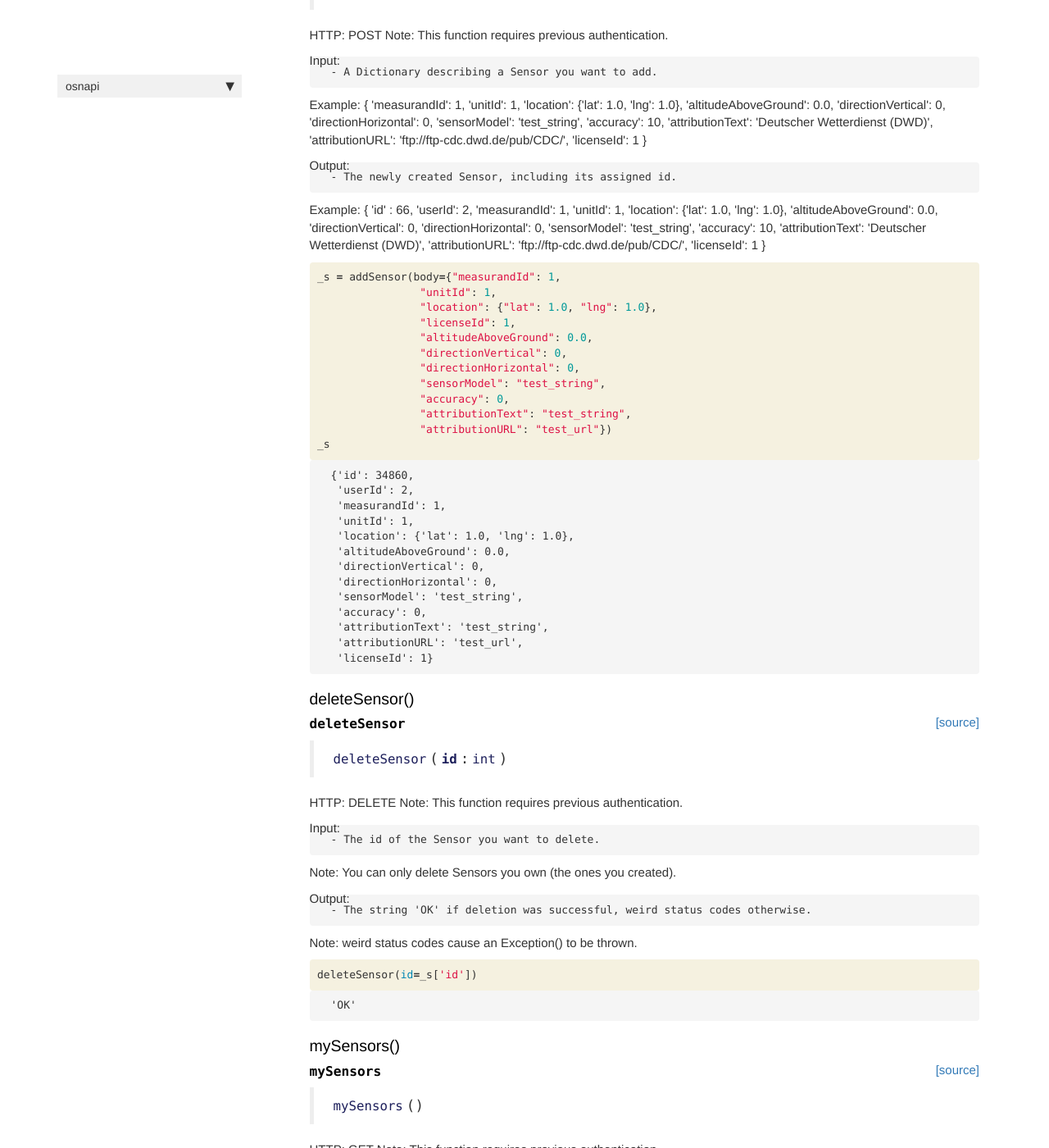
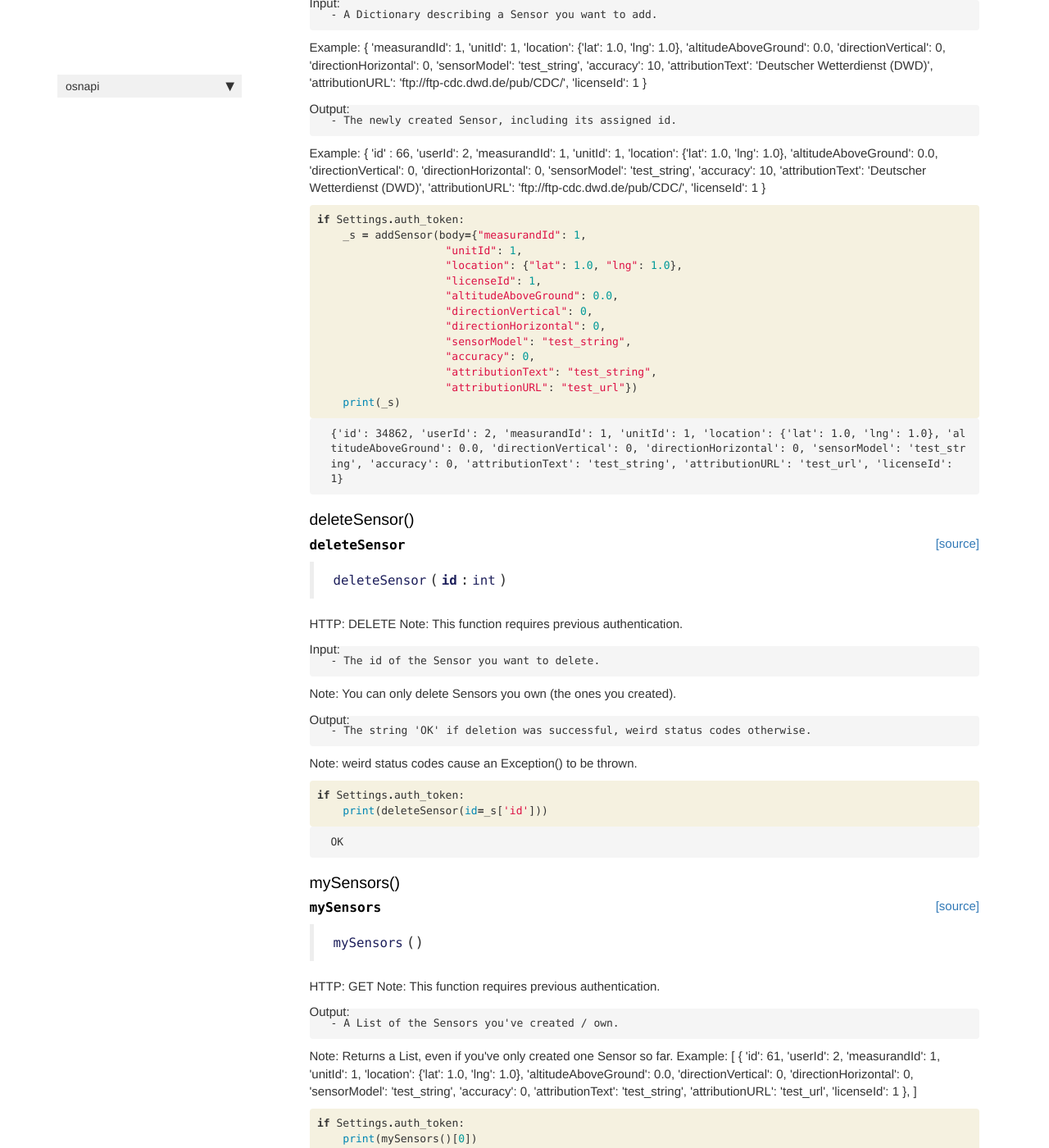
Before and after one commit to flpeters/osnapi, a Jekyll site: the page built from docs/core.html, in a window 1280 px wide and 1400 px high, scrolled down 4329 px. Shown: the whole window at 82% size. Built offline with Jekyll 4.4.1, drawn with Linux system fonts in a browser that asks for light colours; nearby versions of some CDN libraries; comment, search, counter and statistics services are not loaded; some of the changed text lies outside the part shown.

Commit message:
fix tests

```diff
--- a/docs/core.html
+++ b/docs/core.html
@@ -133,28 +133,11 @@ Example:
 
 <div class="inner_cell">
     <div class="input_area">
-<div class=" highlight hl-ipython3"><pre><span></span><span class="n">_username</span>     <span class="o">=</span> <span class="s2">&quot;&quot;</span>
-<span class="n">_password</span>     <span class="o">=</span> <span class="s2">&quot;&quot;</span>
+<div class=" highlight hl-ipython3"><pre><span></span><span class="k">if</span> <span class="n">_username</span> <span class="ow">and</span> <span class="n">_password</span><span class="p">:</span>
     <span class="n">login</span><span class="p">(</span><span class="n">_username</span><span class="p">,</span> <span class="n">_password</span><span class="p">)</span>
 </pre></div>
 
     </div>
-</div>
-</div>
-
-<div class="output_wrapper">
-<div class="output">
-
-<div class="output_area">
-
-
-
-<div class="output_text output_subarea output_execute_result">
-<pre>&#39;eyJhbGciOiJIUzUxMiIsImlhdCI6MTU4Mjg3Njk3NSwiZXhwIjoxNTgyODg3Nzc1fQ.eyJpZCI6Mn0.r3V2buNTrPpQqXT7P_HEUebu_DBEl1UuQY3ylFGT_BJpUCWbdaYcWED0-CrY_RLj9uecXMH0ToGZEVG6f7g5ZQ&#39;</pre>
-</div>
-
-</div>
-
 </div>
 </div>
 
@@ -467,7 +450,8 @@ Note: This function requires previous authentication.</p>
 
 <div class="inner_cell">
     <div class="input_area">
-<div class=" highlight hl-ipython3"><pre><span></span><span class="n">_s</span> <span class="o">=</span> <span class="n">addSensor</span><span class="p">(</span><span class="n">body</span><span class="o">=</span><span class="p">{</span><span class="s2">&quot;measurandId&quot;</span><span class="p">:</span> <span class="mi">1</span><span class="p">,</span>
+<div class=" highlight hl-ipython3"><pre><span></span><span class="k">if</span> <span class="n">Settings</span><span class="o">.</span><span class="n">auth_token</span><span class="p">:</span>
+    <span class="n">_s</span> <span class="o">=</span> <span class="n">addSensor</span><span class="p">(</span><span class="n">body</span><span class="o">=</span><span class="p">{</span><span class="s2">&quot;measurandId&quot;</span><span class="p">:</span> <span class="mi">1</span><span class="p">,</span>
                     <span class="s2">&quot;unitId&quot;</span><span class="p">:</span> <span class="mi">1</span><span class="p">,</span>
                     <span class="s2">&quot;location&quot;</span><span class="p">:</span> <span class="p">{</span><span class="s2">&quot;lat&quot;</span><span class="p">:</span> <span class="mf">1.0</span><span class="p">,</span> <span class="s2">&quot;lng&quot;</span><span class="p">:</span> <span class="mf">1.0</span><span class="p">},</span>
                     <span class="s2">&quot;licenseId&quot;</span><span class="p">:</span> <span class="mi">1</span><span class="p">,</span>
@@ -478,7 +462,7 @@ Note: This function requires previous authentication.</p>
                     <span class="s2">&quot;accuracy&quot;</span><span class="p">:</span> <span class="mi">0</span><span class="p">,</span>
                     <span class="s2">&quot;attributionText&quot;</span><span class="p">:</span> <span class="s2">&quot;test_string&quot;</span><span class="p">,</span>
                     <span class="s2">&quot;attributionURL&quot;</span><span class="p">:</span> <span class="s2">&quot;test_url&quot;</span><span class="p">})</span>
-<span class="n">_s</span>
+    <span class="nb">print</span><span class="p">(</span><span class="n">_s</span><span class="p">)</span>
 </pre></div>
 
     </div>
@@ -490,24 +474,10 @@ Note: This function requires previous authentication.</p>
 
 <div class="output_area">
 
-
-
-<div class="output_text output_subarea output_execute_result">
-<pre>{&#39;id&#39;: 34860,
- &#39;userId&#39;: 2,
- &#39;measurandId&#39;: 1,
- &#39;unitId&#39;: 1,
- &#39;location&#39;: {&#39;lat&#39;: 1.0, &#39;lng&#39;: 1.0},
- &#39;altitudeAboveGround&#39;: 0.0,
- &#39;directionVertical&#39;: 0,
- &#39;directionHorizontal&#39;: 0,
- &#39;sensorModel&#39;: &#39;test_string&#39;,
- &#39;accuracy&#39;: 0,
- &#39;attributionText&#39;: &#39;test_string&#39;,
- &#39;attributionURL&#39;: &#39;test_url&#39;,
- &#39;licenseId&#39;: 1}</pre>
-</div>
-
+<div class="output_subarea output_stream output_stdout output_text">
+<pre>{&#39;id&#39;: 34862, &#39;userId&#39;: 2, &#39;measurandId&#39;: 1, &#39;unitId&#39;: 1, &#39;location&#39;: {&#39;lat&#39;: 1.0, &#39;lng&#39;: 1.0}, &#39;altitudeAboveGround&#39;: 0.0, &#39;directionVertical&#39;: 0, &#39;directionHorizontal&#39;: 0, &#39;sensorModel&#39;: &#39;test_string&#39;, &#39;accuracy&#39;: 0, &#39;attributionText&#39;: &#39;test_string&#39;, &#39;attributionURL&#39;: &#39;test_url&#39;, &#39;licenseId&#39;: 1}
+</pre>
+</div>
 </div>
 
 </div>
@@ -560,7 +530,8 @@ Note: This function requires previous authentication.</p>
 
 <div class="inner_cell">
     <div class="input_area">
-<div class=" highlight hl-ipython3"><pre><span></span><span class="n">deleteSensor</span><span class="p">(</span><span class="nb">id</span><span class="o">=</span><span class="n">_s</span><span class="p">[</span><span class="s1">&#39;id&#39;</span><span class="p">])</span>
+<div class=" highlight hl-ipython3"><pre><span></span><span class="k">if</span> <span class="n">Settings</span><span class="o">.</span><span class="n">auth_token</span><span class="p">:</span>
+    <span class="nb">print</span><span class="p">(</span><span class="n">deleteSensor</span><span class="p">(</span><span class="nb">id</span><span class="o">=</span><span class="n">_s</span><span class="p">[</span><span class="s1">&#39;id&#39;</span><span class="p">]))</span>
 </pre></div>
 
     </div>
@@ -572,12 +543,10 @@ Note: This function requires previous authentication.</p>
 
 <div class="output_area">
 
-
-
-<div class="output_text output_subarea output_execute_result">
-<pre>&#39;OK&#39;</pre>
-</div>
-
+<div class="output_subarea output_stream output_stdout output_text">
+<pre>OK
+</pre>
+</div>
 </div>
 
 </div>
@@ -643,7 +612,8 @@ Example:
 
 <div class="inner_cell">
     <div class="input_area">
-<div class=" highlight hl-ipython3"><pre><span></span><span class="n">mySensors</span><span class="p">()[</span><span class="mi">0</span><span class="p">]</span>
+<div class=" highlight hl-ipython3"><pre><span></span><span class="k">if</span> <span class="n">Settings</span><span class="o">.</span><span class="n">auth_token</span><span class="p">:</span>
+    <span class="nb">print</span><span class="p">(</span><span class="n">mySensors</span><span class="p">()[</span><span class="mi">0</span><span class="p">])</span>
 </pre></div>
 
     </div>
@@ -655,24 +625,10 @@ Example:
 
 <div class="output_area">
 
-
-
-<div class="output_text output_subarea output_execute_result">
-<pre>{&#39;id&#39;: 2637,
- &#39;userId&#39;: 2,
- &#39;measurandId&#39;: 1,
- &#39;unitId&#39;: 1,
- &#39;location&#39;: {&#39;lat&#39;: 52.89, &#39;lng&#39;: 8.23},
- &#39;altitudeAboveGround&#39;: 2.0,
- &#39;directionVertical&#39;: 0,
- &#39;directionHorizontal&#39;: 2,
- &#39;sensorModel&#39;: &#39;DWD station&#39;,
- &#39;accuracy&#39;: 10,
- &#39;attributionText&#39;: &#39;Deutscher Wetterdienst (DWD)&#39;,
- &#39;attributionURL&#39;: &#39;ftp://ftp-cdc.dwd.de/pub/CDC/&#39;,
- &#39;licenseId&#39;: 4}</pre>
-</div>
-
+<div class="output_subarea output_stream output_stdout output_text">
+<pre>{&#39;id&#39;: 2637, &#39;userId&#39;: 2, &#39;measurandId&#39;: 1, &#39;unitId&#39;: 1, &#39;location&#39;: {&#39;lat&#39;: 52.89, &#39;lng&#39;: 8.23}, &#39;altitudeAboveGround&#39;: 2.0, &#39;directionVertical&#39;: 0, &#39;directionHorizontal&#39;: 2, &#39;sensorModel&#39;: &#39;DWD station&#39;, &#39;accuracy&#39;: 10, &#39;attributionText&#39;: &#39;Deutscher Wetterdienst (DWD)&#39;, &#39;attributionURL&#39;: &#39;ftp://ftp-cdc.dwd.de/pub/CDC/&#39;, &#39;licenseId&#39;: 4}
+</pre>
+</div>
 </div>
 
 </div>
@@ -721,7 +677,8 @@ Note: This function requires previous authentication.</p>
 
 <div class="inner_cell">
     <div class="input_area">
-<div class=" highlight hl-ipython3"><pre><span></span><span class="n">mySensorIds</span><span class="p">()[:</span><span class="mi">10</span><span class="p">]</span>
+<div class=" highlight hl-ipython3"><pre><span></span><span class="k">if</span> <span class="n">Settings</span><span class="o">.</span><span class="n">auth_token</span><span class="p">:</span>
+    <span class="nb">print</span><span class="p">(</span><span class="n">mySensorIds</span><span class="p">()[:</span><span class="mi">10</span><span class="p">])</span>
 </pre></div>
 
     </div>
@@ -733,12 +690,10 @@ Note: This function requires previous authentication.</p>
 
 <div class="output_area">
 
-
-
-<div class="output_text output_subarea output_execute_result">
-<pre>[2637, 2638, 2639, 2640, 2641, 2642, 2643, 2644, 2645, 2646]</pre>
-</div>
-
+<div class="output_subarea output_stream output_stdout output_text">
+<pre>[2637, 2638, 2639, 2640, 2641, 2642, 2643, 2644, 2645, 2646]
+</pre>
+</div>
 </div>
 
 </div>
@@ -1121,7 +1076,8 @@ Example:
 
 <div class="inner_cell">
     <div class="input_area">
-<div class=" highlight hl-ipython3"><pre><span></span><span class="n">addValue</span><span class="p">(</span><span class="n">body</span><span class="o">=</span><span class="p">{</span><span class="s2">&quot;sensorId&quot;</span><span class="p">:</span> <span class="mi">1</span><span class="p">,</span>
+<div class=" highlight hl-ipython3"><pre><span></span><span class="k">if</span> <span class="n">Settings</span><span class="o">.</span><span class="n">auth_token</span><span class="p">:</span>
+    <span class="n">addValue</span><span class="p">(</span><span class="n">body</span><span class="o">=</span><span class="p">{</span><span class="s2">&quot;sensorId&quot;</span><span class="p">:</span> <span class="mi">1</span><span class="p">,</span>
                    <span class="s2">&quot;timestamp&quot;</span><span class="p">:</span> <span class="s2">&quot;2019-11-23T01:23:45.678Z&quot;</span><span class="p">,</span>
                    <span class="s2">&quot;numberValue&quot;</span><span class="p">:</span> <span class="mf">1.0</span><span class="p">})</span>
 </pre></div>
@@ -1193,7 +1149,8 @@ Example:
 
 <div class="inner_cell">
     <div class="input_area">
-<div class=" highlight hl-ipython3"><pre><span></span><span class="n">addMultipleValues</span><span class="p">({</span><span class="s2">&quot;collapsedMessages&quot;</span><span class="p">:</span>
+<div class=" highlight hl-ipython3"><pre><span></span><span class="k">if</span> <span class="n">Settings</span><span class="o">.</span><span class="n">auth_token</span><span class="p">:</span>
+    <span class="n">addMultipleValues</span><span class="p">({</span><span class="s2">&quot;collapsedMessages&quot;</span><span class="p">:</span>
                        <span class="p">[{</span><span class="s2">&quot;sensorId&quot;</span><span class="p">:</span> <span class="mi">61</span><span class="p">,</span>
                          <span class="s2">&quot;timestamp&quot;</span><span class="p">:</span> <span class="s2">&quot;2019-11-23T11:23:45.678Z&quot;</span><span class="p">,</span>
                          <span class="s2">&quot;numberValue&quot;</span><span class="p">:</span> <span class="mf">2.0</span><span class="p">},</span>
@@ -1254,7 +1211,8 @@ Note: This function requires previous authentication.</p>
 
 <div class="inner_cell">
     <div class="input_area">
-<div class=" highlight hl-ipython3"><pre><span></span><span class="n">profile</span><span class="p">()</span>
+<div class=" highlight hl-ipython3"><pre><span></span><span class="k">if</span> <span class="n">Settings</span><span class="o">.</span><span class="n">auth_token</span><span class="p">:</span>
+    <span class="nb">print</span><span class="p">(</span><span class="n">profile</span><span class="p">())</span>
 </pre></div>
 
     </div>
@@ -1266,12 +1224,10 @@ Note: This function requires previous authentication.</p>
 
 <div class="output_area">
 
-
-
-<div class="output_text output_subarea output_execute_result">
-<pre>[{&#39;username&#39;: &#39;opensense&#39;, &#39;id&#39;: 2}]</pre>
-</div>
-
+<div class="output_subarea output_stream output_stdout output_text">
+<pre>[{&#39;username&#39;: &#39;opensense&#39;, &#39;id&#39;: 2}]
+</pre>
+</div>
 </div>
 
 </div>
```
Also changed, not shown: 1 other file. Lines whose indentation alone changed are shown as unchanged.
